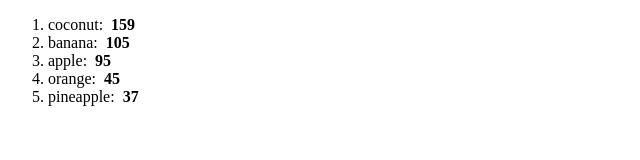
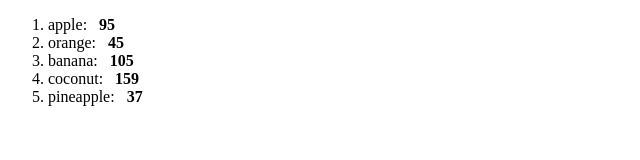
Before and after one commit to blitzster/ReactJs, a React (Vite) app: page / in a window 1280 px wide. Shown: the top 160 px of the page, without its empty margins (0-640 px from the left). Built offline with nearby package versions, Linux system fonts and the light colour scheme.

Commit message:
added filter

```diff
--- a/src/List.jsx
+++ b/src/List.jsx
@@ -12,9 +12,15 @@ function List() {
     // fruits.sort((a, b) => a.name.localeCompare(b.name)); //ALPHABETICAL
     // fruits.sort((a, b) => b.name.localeCompare(a.name)); //Reverse sort
     // fruits.sort((a, b) => a.calories - b.calories); //Numeric
-    fruits.sort((a, b) => b.calories - a.calories); //Reverse Numeric
+    // fruits.sort((a, b) => b.calories - a.calories); //Reverse Numeric
 
-    const listItems = fruits.map(fruit => <li key={fruit.id}>{fruit.name}: &nbsp;<b>{fruit.calories}</b></li>);  //<li key={fruit.name}> removes the warning in the web page.
+    // const lowCalFruits = fruits.filter(fruit => fruit.calories < 100);
+
+    // const highCalFruits = fruits.filter(fruit => fruit.calories > 100);
+    // const listItems = lowCalFruits.map(lowCalFruit => <li key={lowCalFruit.id}>{lowCalFruit.name}: &nbsp; <b>{lowCalFruit.calories}</b></li>);
+    // const listItems = highCalFruits.map(highCalFruit => <li key={highCalFruit.id}>{highCalFruit.name}: &nbsp; <b>{highCalFruit.calories}</b></li>)
+    const listItems = fruits.map(Fruit => <li key={Fruit.id}>{Fruit.name}: &nbsp; <b>{Fruit.calories}</b></li>)
+    // const listItems = fruits.map(fruit => <li key={fruit.id}>{fruit.name}: &nbsp;<b>{fruit.calories}</b></li>);  //<li key={fruit.name}> removes the warning in the web page.
     return (<ol>{listItems}</ol>);
 }
 export default List
```
